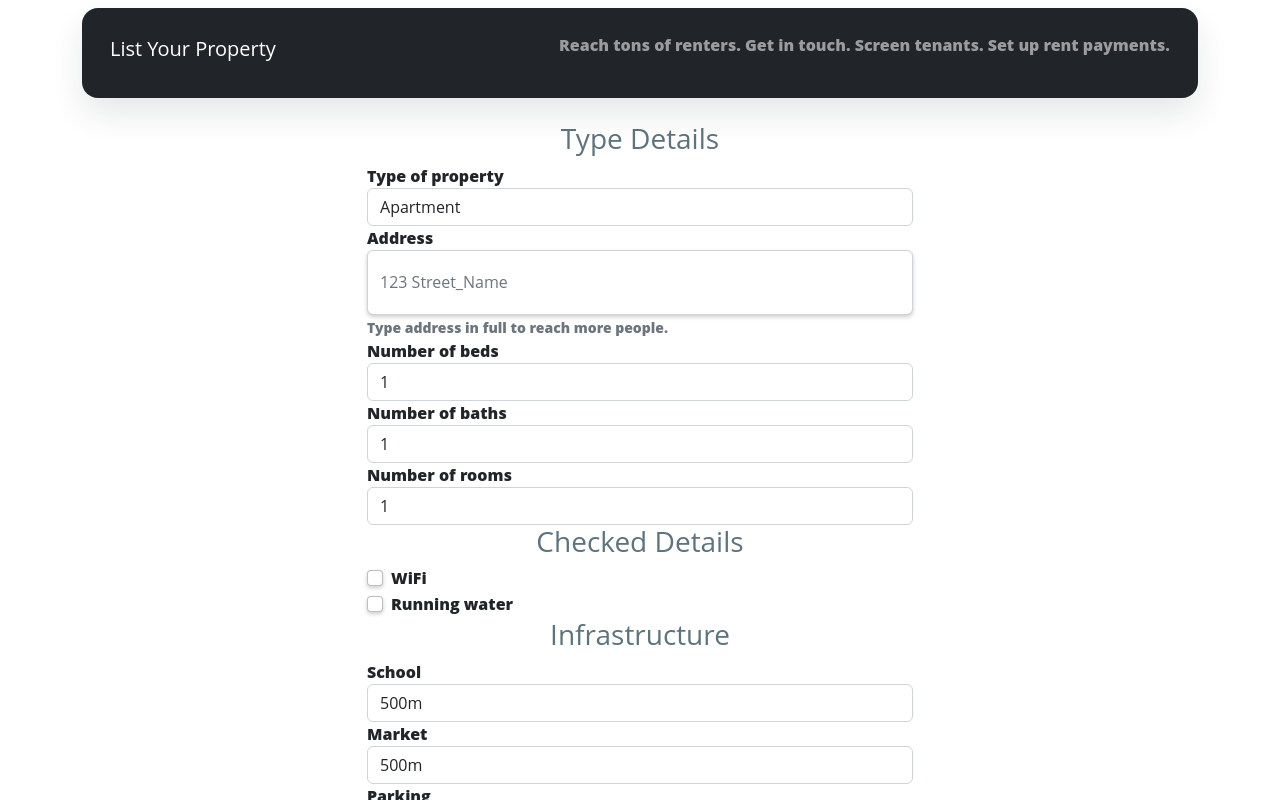
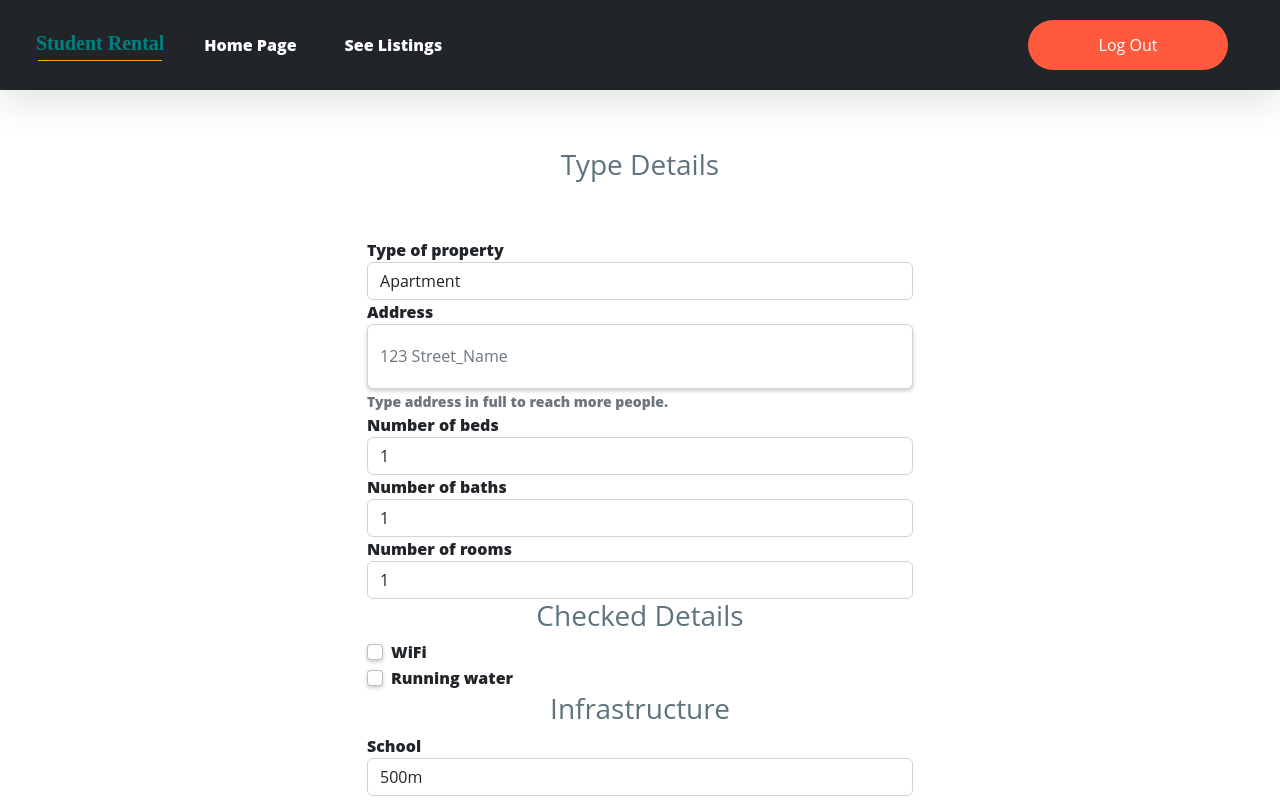
Before and after one commit to HilarioNengareJr/real-estate-site-prototype, a React (Create React App) app in the folder evbulucu/: page /create-post in a window 1280 px wide. Shown: the top 800 px of the page. Built offline with nearby package versions, Linux system fonts and the light colour scheme; a web font is replaced by a local one.

Commit message:
addded details agaiinnn

```diff
--- a/evbulucu/src/components/CreatePost.js
+++ b/evbulucu/src/components/CreatePost.js
@@ -2,6 +2,7 @@ import React, { useState } from 'react';
 import './CreatePost.css';
 import 'bootstrap/dist/css/bootstrap.min.css';
 import 'bootstrap/dist/js/bootstrap.bundle.min.js';
+import NavBarSupport from './NavBarSupport';
 
 const CreatePost = () => {
   const [imageFiles, setImageFiles] = useState([]);
@@ -37,16 +38,10 @@ const CreatePost = () => {
 
   return (
     <div className='container'>
-       <nav className='navbar mt-2 rounded-4 p-3 navbar-expand-md navbar-dark bg-dark w-100'>
-        <div className='container-fluid text-center'>
-          <h2 className='navbar-brand'>List Your Property</h2>
-          <p className='navbar-text'>
-            Reach tons of renters. Get in touch. Screen tenants. Set up rent payments.
-          </p>
-        </div>
-      </nav>
-      <form className='mt-4' onSubmit={handleSubmit}>
-        <h3 className='text-center'>Type Details</h3>
+      <NavBarSupport />
+
+      <form className='mt-5' onSubmit={handleSubmit}>
+        <h3 className='text-center mt-5 p-5'>Type Details</h3>
         <div className='row justify-content-center'>
           <div className='col-md-6'>
             <div className='form-group'>
@@ -185,7 +180,7 @@ const CreatePost = () => {
             </div>
           </div>
         </div>
-        <div className='row m-3'>
+        <div className='row m-3 d-flex justify-content-center mx-auto'>
           <div className='col-md-6 d-flex justify-content-center align-items-center'>
             <button type='submit' className='btn btn-primary mx-auto'>
               Submit
--- /dev/null
+++ b/evbulucu/src/components/NavBarSupport.js
@@ -0,0 +1,76 @@
+import React, { useState } from 'react';
+import 'bootstrap/dist/css/bootstrap.min.css';
+import 'bootstrap/dist/js/bootstrap.bundle.min.js';
+import { Navbar, Nav, Container, Modal } from 'react-bootstrap';
+import './NavBar.css';
+import { Link } from 'react-router-dom';
+
+const NavBarSupport = () => {
+  const [showMenuModal, setShowMenuModal] = useState(false);
+
+  const handleMenuToggle = () => {
+    setShowMenuModal(!showMenuModal);
+  };
+
+  const handleMenuModalClose = () => {
+    setShowMenuModal(false);
+  };
+
+  return (
+    <div>
+      <Navbar className="navbar fixed-top bg-dark navbar-dark p-lg-4" expand="lg">
+        <Container fluid>
+          <Navbar.Brand className="ml-auto brand-font">
+            Student Rental
+            <div className="line"></div>
+          </Navbar.Brand>
+          <Navbar.Toggle aria-controls="navbarNav" onClick={handleMenuToggle} />
+          <Navbar.Collapse id="navbarNav">
+            <Nav className="me-auto">
+            <Nav.Link className="nav-item m-3">
+                <Link to="/">Home Page</Link>
+              </Nav.Link>
+              <Nav.Link className="nav-item m-3">
+                <Link to="listings">See Listings</Link>
+              </Nav.Link>
+            </Nav>
+            <div className="no-display row">
+              <div className="col-6">
+                <Nav.Link className="nav-item m-3">
+                  <button type="button" className="btn sign-in btn-primary">
+                    Log Out
+                  </button>
+                </Nav.Link>
+              </div>
+            </div>
+          </Navbar.Collapse>
+        </Container>
+      </Navbar>
+
+      <Modal
+        className="text-center modal-card mx-auto d-flex justify-content-center border-0"
+        show={showMenuModal}
+        onHide={handleMenuModalClose}
+        centered
+        onClick={handleMenuModalClose} // Close modal when clicking anywhere on the screen
+      >
+        <Modal.Body>
+          <Nav className="flex-column">
+            <Nav.Link>
+              <Link to="/listings">Listings</Link>
+            </Nav.Link>
+          </Nav>
+        </Modal.Body>
+        <Modal.Footer className="d-flex justify-content-center">
+          <Link>
+            <button type="button" className="btn sign-in btn-primary btn-lg">
+              Log Out
+            </button>
+          </Link>
+        </Modal.Footer>
+      </Modal>
+    </div>
+  );
+};
+
+export default NavBarSupport;
```
